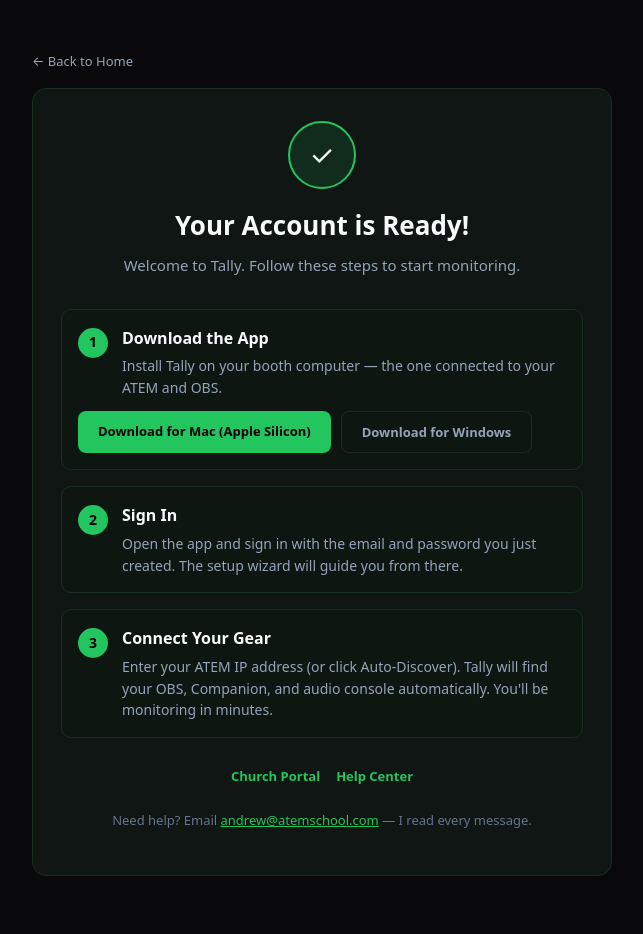
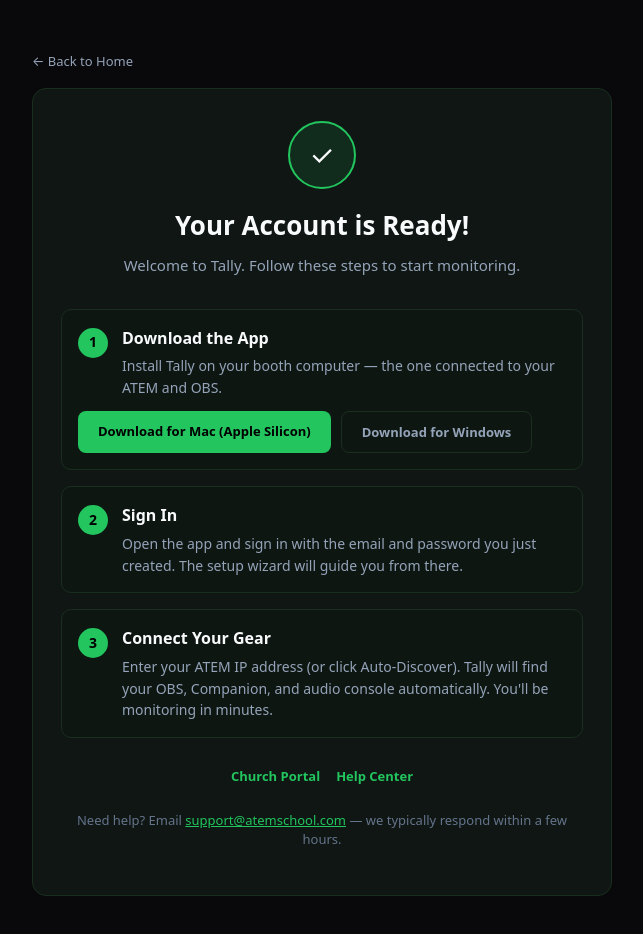
Before and after one commit to peterdisbrow/tally-landing, a Next.js app: page /signup/success in a window 1280 px wide. Shown: the top 934 px of the page, without its empty margins (318-961 px from the left). Built offline with nearby package versions, Linux system fonts and the light colour scheme; no server answers.

Commit message:
Launch readiness: remove personal emails and placeholder text
- Replace andrew@atemschool.com → support@atemschool.com in signup success and error forms
- Change "Disbrow Church" placeholder to generic "Grace Community Church"

Co-Authored-By: Claude Opus 4.6 <noreply@anthropic.com>

```diff
--- a/app/components/EarlyAccessForm.js
+++ b/app/components/EarlyAccessForm.js
@@ -96,7 +96,7 @@ export default function EarlyAccessForm() {
               {error && (
                 <p style={{ color: '#fca5a5', fontSize: '0.88rem', margin: 0 }}>
                   Something went wrong &mdash; email{' '}
-                  <a href="mailto:andrew@atemschool.com" style={{ color: '#fca5a5' }}>andrew@atemschool.com</a>{' '}
+                  <a href="mailto:support@atemschool.com" style={{ color: '#fca5a5' }}>support@atemschool.com</a>{' '}
                   directly.
                 </p>
               )}
--- a/app/signup/page.js
+++ b/app/signup/page.js
@@ -139,7 +139,7 @@ export default function SignupPage() {
 
           <form onSubmit={handleSubmit}>
             <label style={labelStyle}>Church Name</label>
-            <input style={inputStyle} value={form.name} onChange={(e) => setForm((f) => ({ ...f, name: e.target.value }))} required placeholder="Disbrow Church" />
+            <input style={inputStyle} value={form.name} onChange={(e) => setForm((f) => ({ ...f, name: e.target.value }))} required placeholder="e.g. Grace Community Church" />
 
             <label style={labelStyle}>Admin Email</label>
             <input style={inputStyle} type="email" value={form.email} onChange={(e) => setForm((f) => ({ ...f, email: e.target.value }))} required placeholder="td@yourchurch.org" />
--- a/app/signup/success/page.js
+++ b/app/signup/success/page.js
@@ -124,7 +124,7 @@ export default function SignupSuccessPage() {
 
           {/* Support Note */}
           <p style={{ textAlign: 'center', color: DIM, fontSize: 13, marginTop: 24, lineHeight: 1.5 }}>
-            Need help? Email <a href="mailto:andrew@atemschool.com" style={{ color: GREEN }}>andrew@atemschool.com</a> &mdash; I read every message.
+            Need help? Email <a href="mailto:support@atemschool.com" style={{ color: GREEN }}>support@atemschool.com</a> &mdash; we typically respond within a few hours.
           </p>
         </div>
       </div>
```
